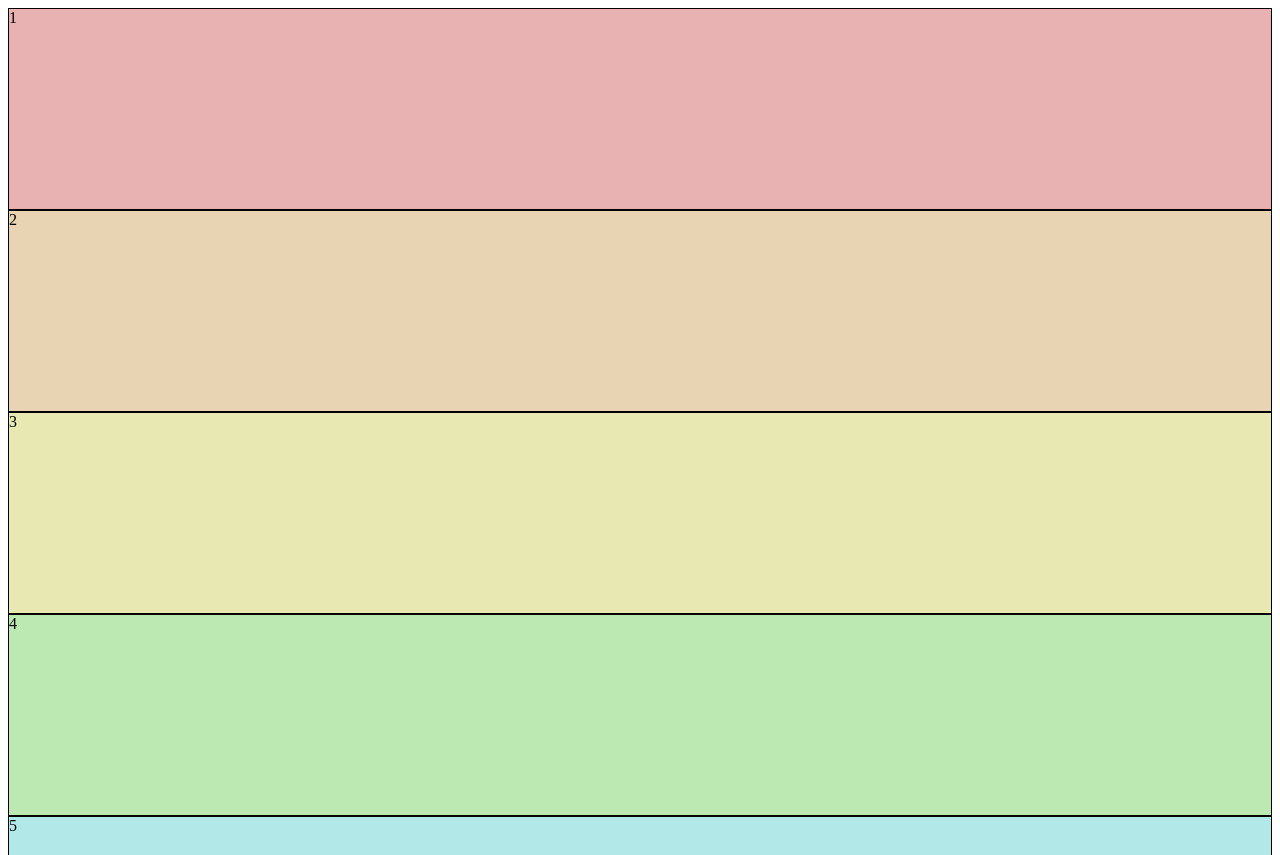
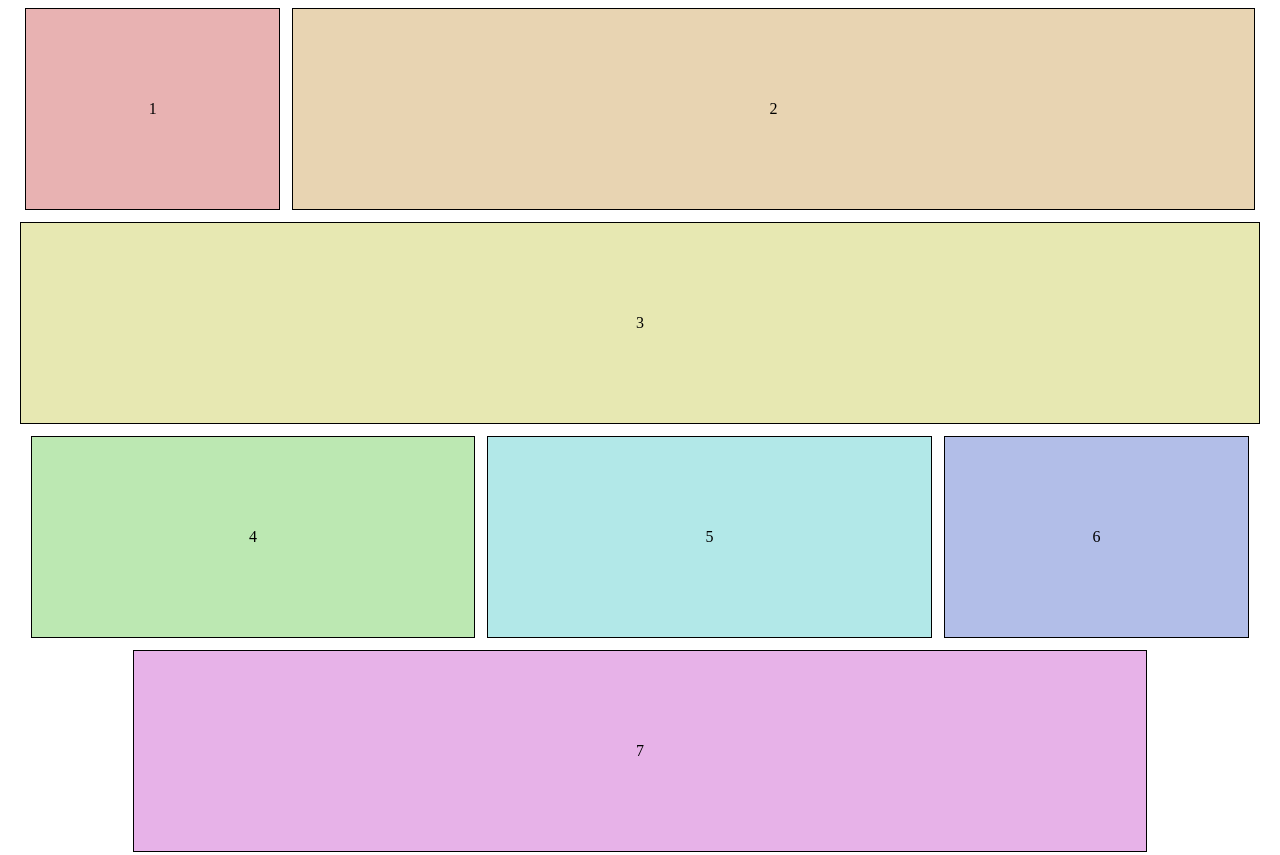
Before and after one commit to wwwaitwhattt/tasks, a plain HTML site: page css/6/index.html in a window 1280 px wide. Shown: the top 855 px of the page. Drawn offline with Linux system fonts and the light colour scheme.

Commit message:
Css/6 (#13)
* added base structure+comments to index.html

* completed task css/6

* completed task css-6

---------

Co-authored-by: alina t. <kekma228@gmail.com>

```diff
--- a/css/6/style.css
+++ b/css/6/style.css
@@ -1,40 +1,50 @@
-.main {
-  min-height: 100vh;
-}
-
 .section {
-  height: 100%;
+  display: flex;
+  flex-wrap: wrap;
+  justify-content: center;
+  gap: 12px;
 }
 
 .block {
   height: 200px;
   border: 1px solid #000000;
+  display: flex;
+  justify-content: center;
+  align-items: center;
 }
 
 .block-1 {
   background-color: #e8b2b2;
+  flex: 0 1 20%;
 }
 
 .block-2 {
   background-color: #e8d4b2;
+  flex: 0 1 76%;
 }
 
 .block-3 {
   background-color: #e7e8b2;
+  flex: 0 1 98%;
+
 }
 
 .block-4 {
   background-color: #bce8b2;
+  flex: 0 1 35%;
 }
 
 .block-5 {
   background-color: #b2e8e8;
+  flex: 0 1 35%;
 }
 
 .block-6 {
   background-color: #b2bee8;
+  flex: 0 1 24%;
 }
 
 .block-7 {
   background-color: #e7b2e8;
+  flex: 0 1 80%;
 }
```
